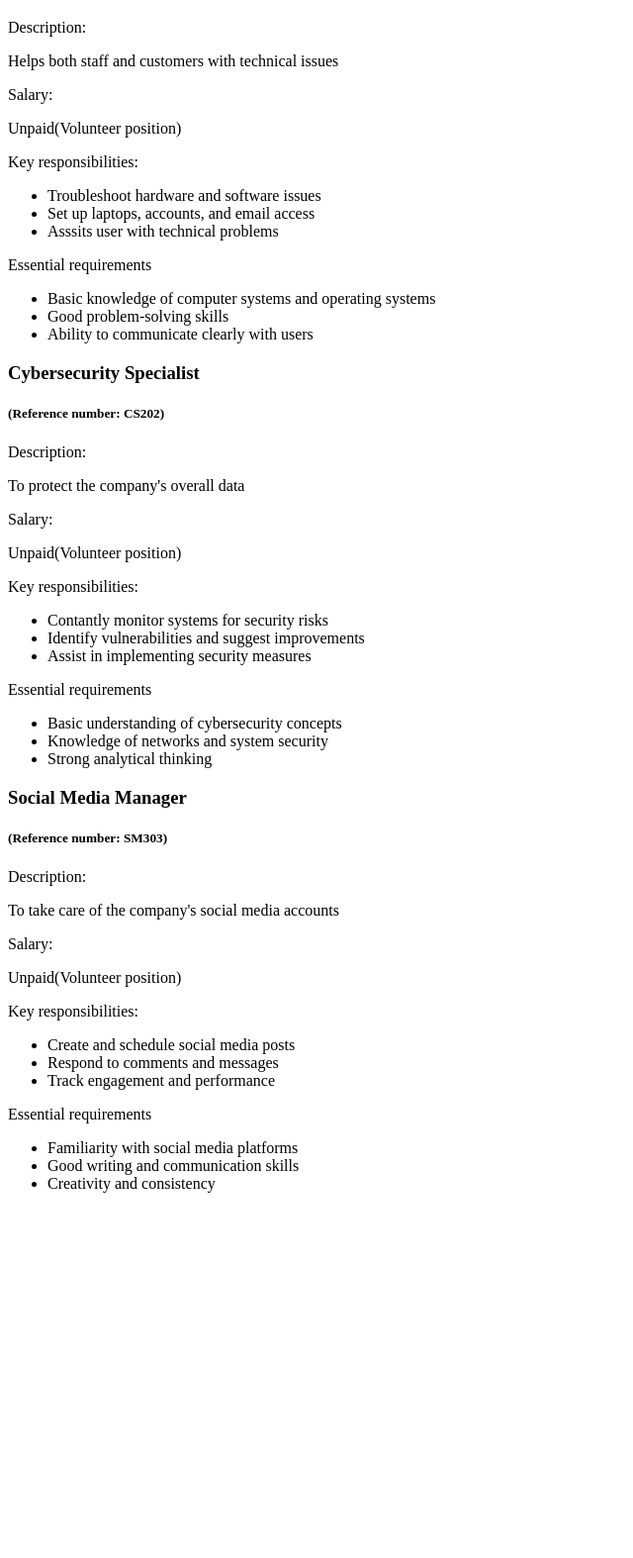
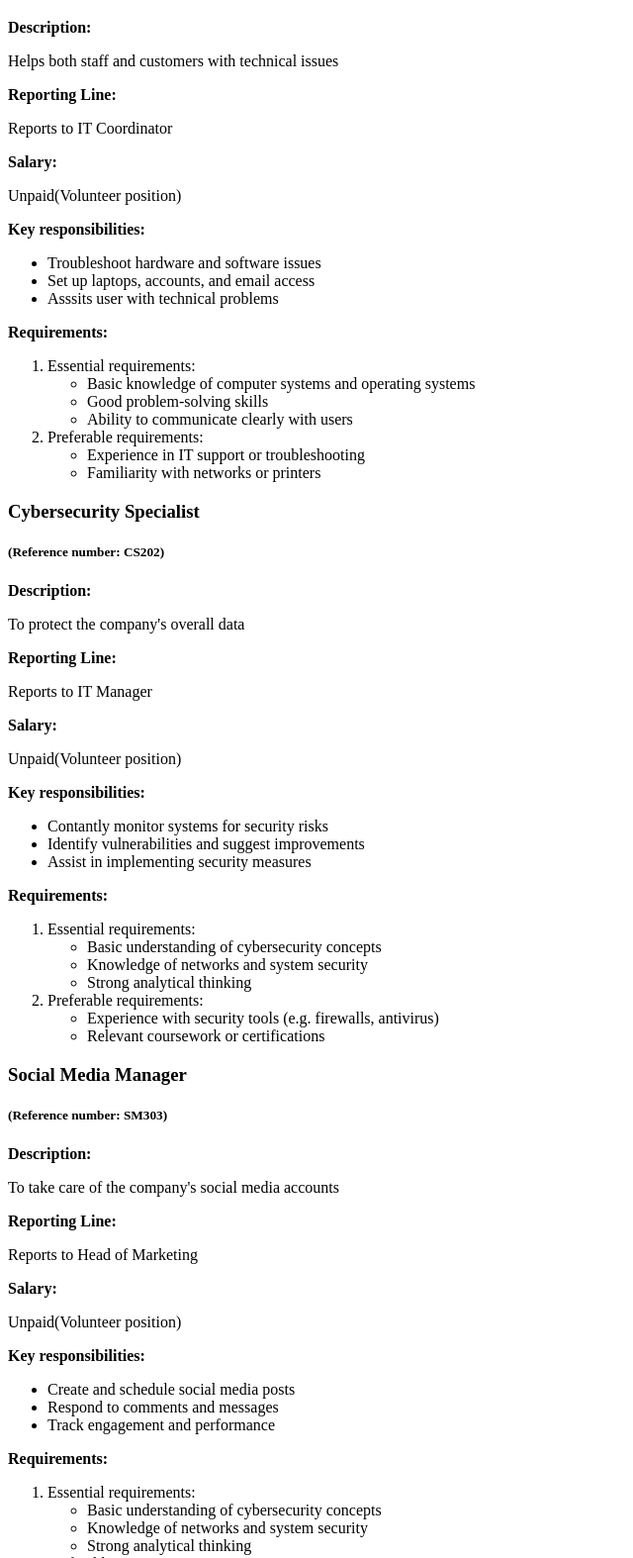
Before and after one commit to PritVK9411/Assignment01, a plain HTML site: page jobs.html in a window 1280 px wide. Shown: the part 228-1802 px from the top of the page at 99% size, without its empty margins (0-640 px from the left). Before the commit the page ends 1449 px from the top, so only its background shows below. Drawn offline with Linux system fonts and the light colour scheme.

Commit message:
small changes in ordered and unordered lists

```diff
--- a/jobs.html
+++ b/jobs.html
@@ -15,64 +15,94 @@
                 <h2>Job Listings</h2>
                 <h3>IT helpdesk volunteer</h3>
                 <h5>(Reference number: IT101)</h5>
-                <p>Description:</p>
+                <p><strong>Description:</strong></p>
                 <p>Helps both staff and customers with technical issues</p>
-                <p>Salary:</p>
+                <p><strong>Reporting Line:</strong></p>
+                <p>Reports to IT Coordinator</p>
+                <p><strong>Salary:</strong></p>
                 <p>Unpaid(Volunteer position)</p>
-                <p>Key responsibilities:</p>
+                <p><strong>Key responsibilities:</strong></p>
                 <ul>
                     <li>Troubleshoot hardware and software issues</li>
                     <li>Set up laptops, accounts, and email access</li>
                     <li>Asssits user with technical problems</li>
                 </ul>
-                <p>Essential requirements</p>
+                <p><strong>Requirements:</strong></p>
+                <ol>
+                <li>Essential requirements:</li>
                     <ul>
                         <li>Basic knowledge of computer systems and operating systems</li>
                         <li>Good problem-solving skills</li>
                         <li>Ability to communicate clearly with users</li>
                     </ul>
+                <li>Preferable requirements:</li>
+                    <ul>
+                        <li>Experience in IT support or troubleshooting</li>
+                        <li>Familiarity with networks or printers</li>
+                    </ul>
+                </ol>
             </section>
 
             <section>
                 <h3>Cybersecurity Specialist</h3>
                 <h5>(Reference number: CS202)</h5>
-                <p>Description:<p>
+                <p><strong>Description:</strong></p>
                 <p>To protect the company's overall data</p>
-                <p>Salary:</p>
+                <p><strong>Reporting Line:</strong></p>
+                <p>Reports to IT Manager</p>
+                <p><strong>Salary:</strong></p>
                 <p>Unpaid(Volunteer position)</p>
-                <p>Key responsibilities:</p>
+                <p><strong>Key responsibilities:</strong></p>
                 <ul>
                     <li>Contantly monitor systems for security risks</li>
                     <li>Identify vulnerabilities and suggest improvements</li>
                     <li>Assist in implementing security measures</li>
                 </ul>
-                <p>Essential requirements</p>
+                <p><strong>Requirements:</strong></p>
+                <ol>
+                <li>Essential requirements:</li>
                     <ul>
                         <li>Basic understanding of cybersecurity concepts</li>
                         <li>Knowledge of networks and system security</li>
                         <li>Strong analytical thinking</li>
                     </ul>
+                <li>Preferable requirements:</li>
+                    <ul>
+                        <li>Experience with security tools (e.g. firewalls, antivirus)</li>
+                        <li>Relevant coursework or certifications</li>
+                    </ul>
+                </ol>
             </section>
 
             <section>
                 <h3>Social Media Manager</h3>
                 <h5>(Reference number: SM303)</h5>
-                <p>Description:</p>
+                 <p><strong>Description:</strong></p>
                 <p>To take care of the company's social media accounts</p>
-                <p>Salary:</p>
+                 <p><strong>Reporting Line:</strong></p>
+                <p>Reports to Head of Marketing</p>
+                <p><strong>Salary:</strong></p>
                 <p>Unpaid(Volunteer position)</p>
-                <p>Key responsibilities:</p>
+                <p><strong>Key responsibilities:</strong></p>
                 <ul>
                     <li>Create and schedule social media posts</li>
                     <li>Respond to comments and messages</li>
                     <li>Track engagement and performance</li>
                 </ul>
-                <p>Essential requirements</p>
+                <p><strong>Requirements:</strong></p>
+                <ol>
+                <li>Essential requirements:</li>
                     <ul>
-                    <li>Familiarity with social media platforms</li>
-                    <li>Good writing and communication skills</li>
-                    <li>Creativity and consistency</li>
+                        <li>Basic understanding of cybersecurity concepts</li>
+                        <li>Knowledge of networks and system security</li>
+                        <li>Strong analytical thinking</li>
                     </ul>
+                <li>Preferable requirements:</li>
+                    <ul>
+                        <li>Experience managing social media pages</li>
+                        <li>Basic knowledge of analytics tools</li>
+                    </ul>
+                </ol>
             </section>
 
         </main>
```
Lines whose indentation alone changed are shown as unchanged.
